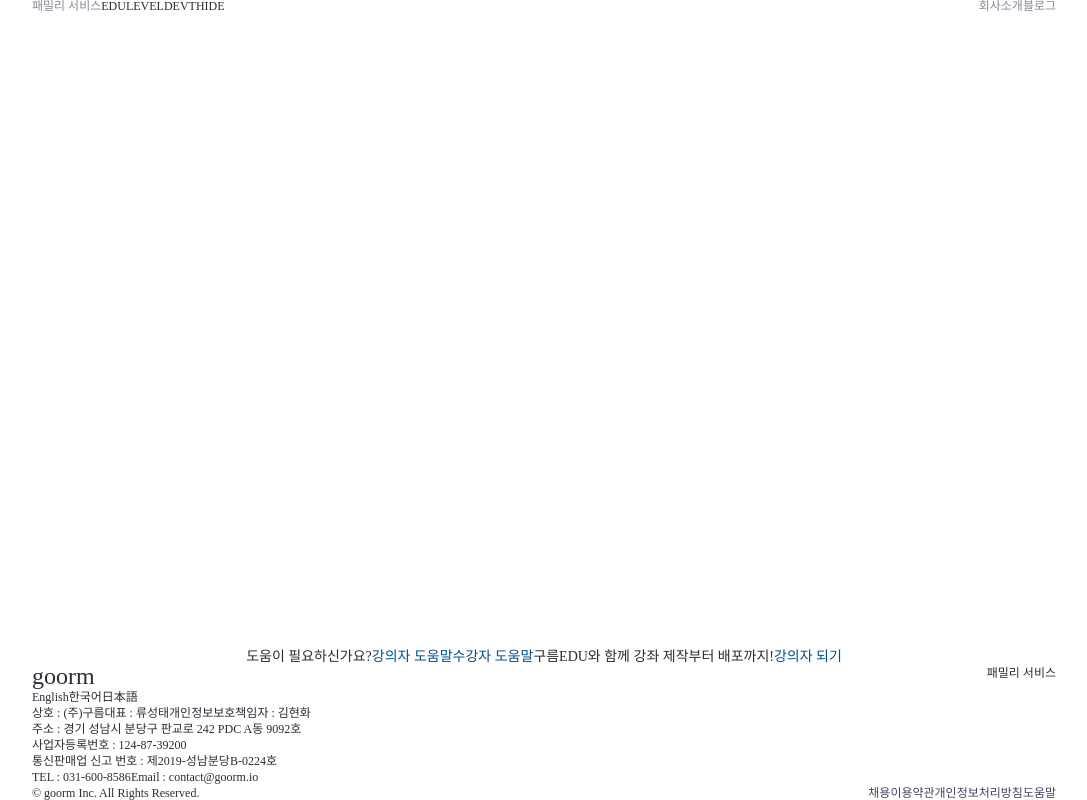
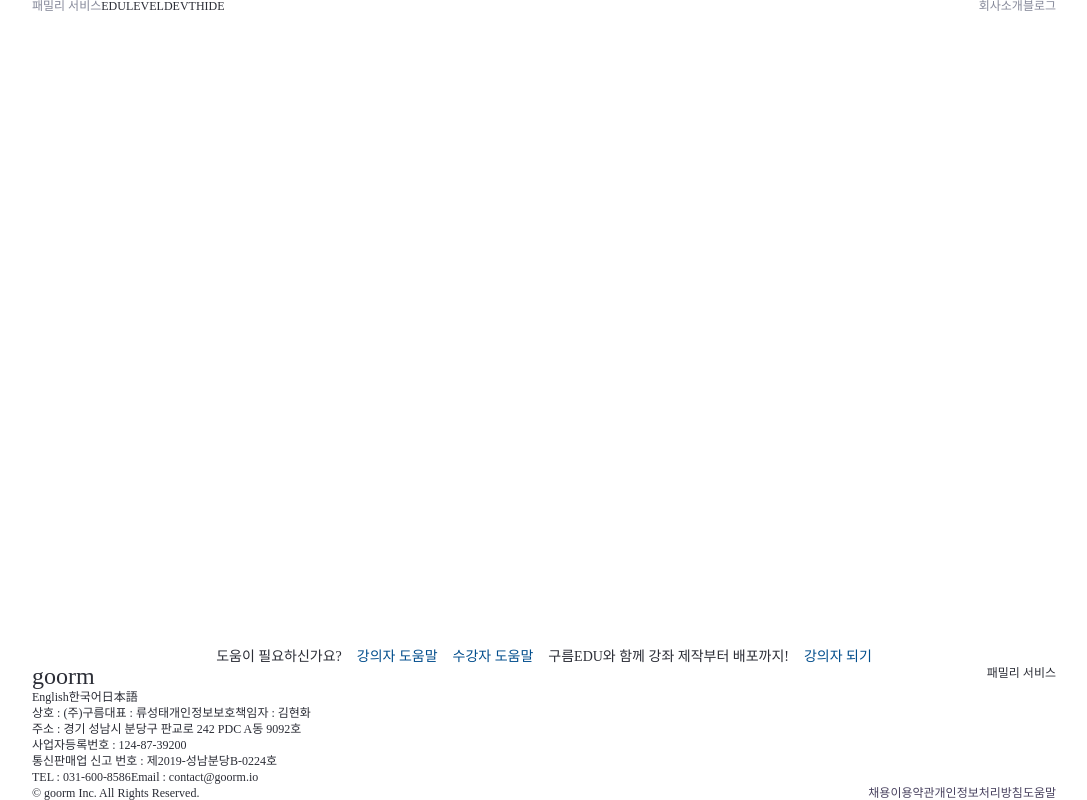
Before and after one commit to junzerokim/react-goorm, a React (Create React App) app: page / in a window 1280 px wide. Shown: the whole page, without its empty margins (96-1183 px from the left). Built offline with nearby package versions, Linux system fonts and the light colour scheme.

Commit message:
Fix: Footer CSS

```diff
--- a/src/components/moleclues/Footer/index.tsx
+++ b/src/components/moleclues/Footer/index.tsx
@@ -117,6 +117,7 @@ const Container = styled.div`
 const FooterTop = styled.div`
   ${flex('center', 'flex-start', 'row')};
   width: 100%;
+  gap: 15px;
 `;
 
 const FooterBody = styled.div`
```
